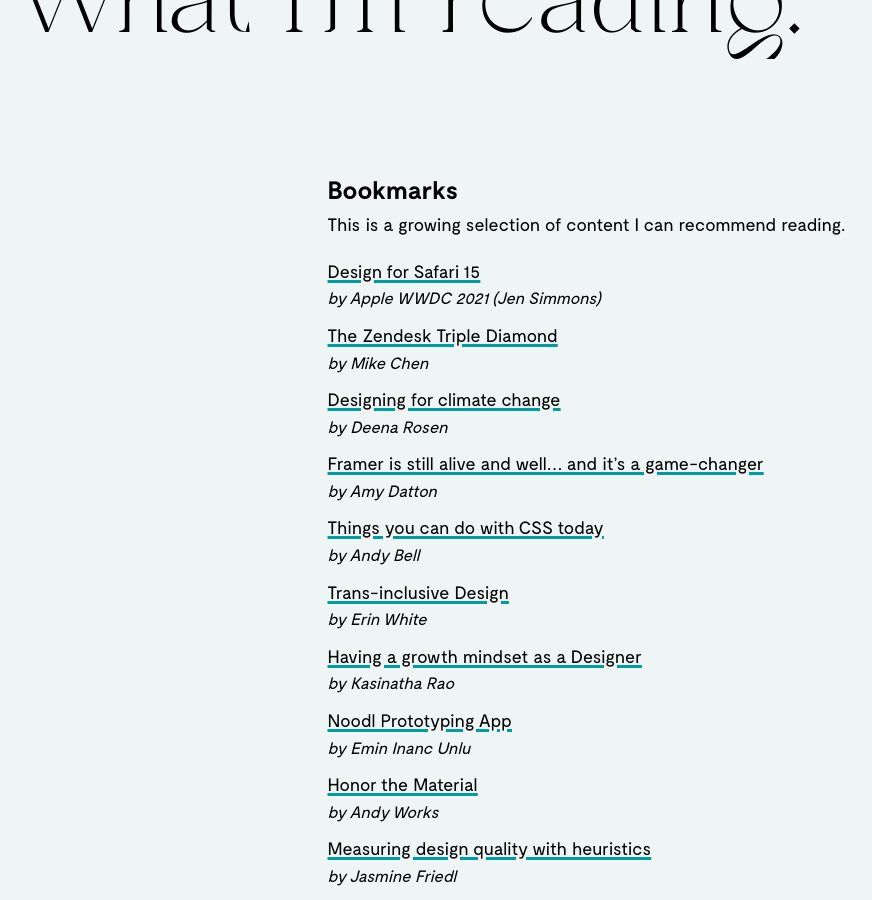
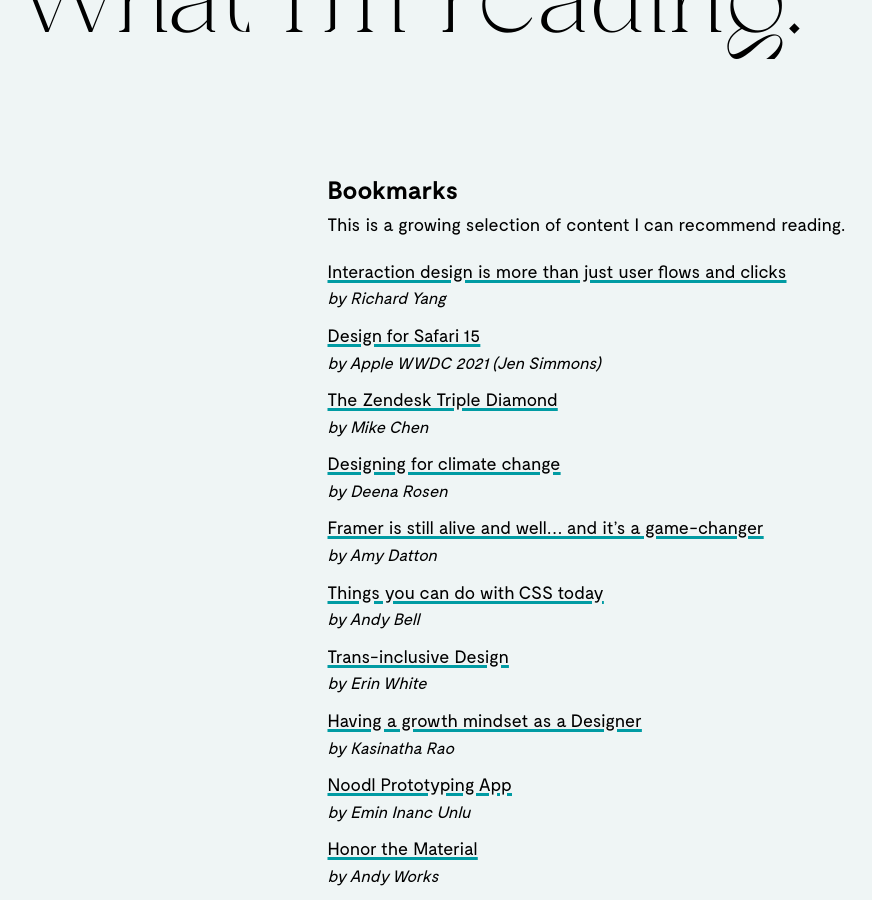
Before and after one commit to jacoblindstrm/jacoblindstrm.github.io, a Jekyll site: the page built from _posts/2020-04-01-what-im-reading.html, in a window 1280 px wide and 900 px high, scrolled down 337 px. Shown: the whole window, without its empty margins (157-1029 px from the left). Built offline with Jekyll 4.4.1, drawn with Linux system fonts in a browser that asks for light colours; comment, search, counter and statistics services are not loaded.

Commit message:
Update articles.yml

```diff
--- a/_data/articles.yml
+++ b/_data/articles.yml
@@ -1,3 +1,6 @@
+- title: Interaction design is more than just user flows and clicks
+  url: https://uxdesign.cc/interaction-design-is-more-than-just-user-flows-and-clicks-4cc37011418c
+  author: Richard Yang
 - title: Design for Safari 15
   url: https://developer.apple.com/videos/play/wwdc2021/10029/
   author: Apple WWDC 2021 (Jen Simmons)
```
